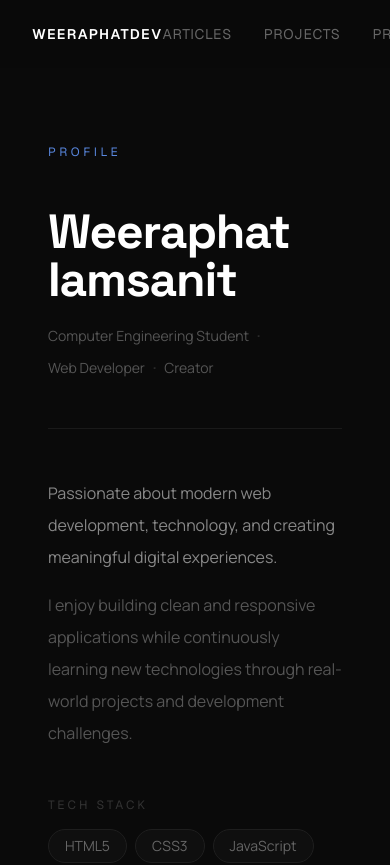
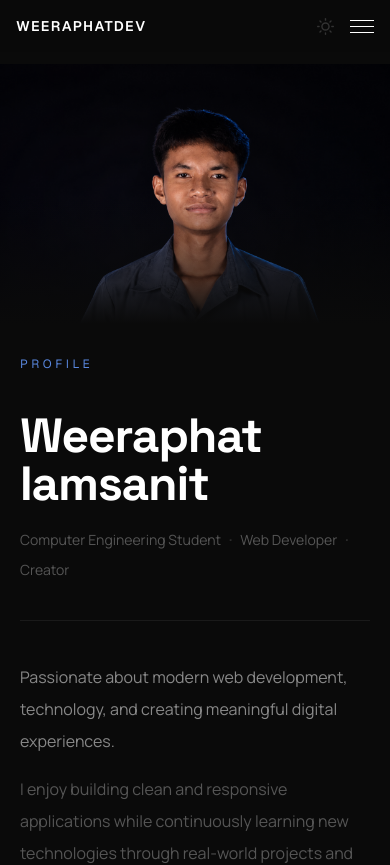
Before and after one commit to wiraphataia20-art/weeradev, a Next.js app: page /profile in a window 390 px wide. Shown: the top 865 px of the page. Built offline with nearby package versions, Linux system fonts and the light colour scheme.

Commit message:
responsive mobile layout — hamburger nav, hero title fix, profile banner

```diff
--- a/app/articles/page.tsx
+++ b/app/articles/page.tsx
@@ -8,7 +8,7 @@ export default function ArticlesPage() {
     <div className="min-h-screen" style={{ background: "var(--bg)" }}>
       <Navbar />
 
-      <main className="max-w-4xl mx-auto px-6 pt-36 pb-24">
+      <main className="max-w-4xl mx-auto px-4 md:px-6 pt-28 md:pt-36 pb-24">
         <motion.div
           initial={{ opacity: 0, y: 30 }}
           animate={{ opacity: 1, y: 0 }}
--- a/app/profile/page.tsx
+++ b/app/profile/page.tsx
@@ -17,10 +17,10 @@ const techStack = [
 
 export default function ProfilePage() {
   return (
-    <div className="min-h-screen flex" style={{ background: "var(--bg)" }}>
+    <div className="min-h-screen flex flex-col md:flex-row" style={{ background: "var(--bg)" }}>
       <Navbar />
 
-      {/* Left — sticky full-height photo */}
+      {/* Left — sticky full-height photo (desktop only) */}
       <motion.div
         initial={{ opacity: 0 }}
         animate={{ opacity: 1 }}
@@ -38,8 +38,27 @@ export default function ProfilePage() {
         />
       </motion.div>
 
+      {/* Mobile — photo banner */}
+      <motion.div
+        initial={{ opacity: 0 }}
+        animate={{ opacity: 1 }}
+        transition={{ duration: 1, ease: "easeOut" }}
+        className="md:hidden relative w-full mt-16 overflow-hidden"
+        style={{ height: 260 }}
+      >
+        <img
+          src="/profile.png"
+          alt="Weeraphat"
+          className="w-full h-full object-cover object-top"
+        />
+        <div
+          className="absolute inset-0 pointer-events-none"
+          style={{ background: "linear-gradient(to bottom, transparent 50%, var(--bg) 100%)" }}
+        />
+      </motion.div>
+
       {/* Right — scrollable content */}
-      <div className="flex-1 px-12 md:px-16 pt-36 pb-24 flex flex-col gap-12">
+      <div className="flex-1 px-5 md:px-16 pt-8 md:pt-36 pb-24 flex flex-col gap-10 md:gap-12">
 
         <motion.p {...fadeUp(0.15)} className="text-xs tracking-[0.3em] uppercase" style={{ color: "var(--accent)" }}>
           Profile
--- a/app/projects/[slug]/page.tsx
+++ b/app/projects/[slug]/page.tsx
@@ -29,7 +29,7 @@ export default function ProjectDetailPage() {
     <div className="min-h-screen" style={{ background: "var(--bg)" }}>
       <Navbar />
 
-      <main className="max-w-4xl mx-auto px-6 pt-32 pb-24">
+      <main className="max-w-4xl mx-auto px-4 md:px-6 pt-24 md:pt-32 pb-24">
 
         <motion.div {...fadeUp(0.1)} className="mb-12">
           <Link
--- a/app/projects/page.tsx
+++ b/app/projects/page.tsx
@@ -22,7 +22,7 @@ function ProjectRow({ project, index }: {
     >
       <Link href={`/projects/${project.slug}`}>
         <motion.div
-          className="group grid grid-cols-[48px_1fr_auto] gap-6 py-8 cursor-pointer"
+          className="group grid grid-cols-[36px_1fr_auto] md:grid-cols-[48px_1fr_auto] gap-3 md:gap-6 py-6 md:py-8 cursor-pointer"
           style={{ borderTop: "1px solid var(--border)" }}
           whileHover={{ x: 4 }}
           transition={{ duration: 0.2 }}
@@ -76,7 +76,7 @@ export default function ProjectsPage() {
     <div className="min-h-screen" style={{ background: "var(--bg)" }}>
       <Navbar />
 
-      <main className="max-w-4xl mx-auto px-6 pt-36 pb-24">
+      <main className="max-w-4xl mx-auto px-4 md:px-6 pt-28 md:pt-36 pb-24">
         <motion.div
           initial={{ opacity: 0, y: 30 }}
           animate={{ opacity: 1, y: 0 }}
--- a/components/Hero.tsx
+++ b/components/Hero.tsx
@@ -149,7 +149,7 @@ export default function Hero() {
 
       {/* Name */}
       <motion.div {...fadeUp(0.2)} className="relative mb-6 z-10">
-        <h1 className="text-[clamp(4rem,14vw,11rem)] font-black leading-none tracking-tighter select-none">
+        <h1 className="text-[clamp(2rem,12vw,11rem)] font-black leading-none tracking-tighter select-none">
           <span style={{ color: "#EBEBEB", fontFamily: "var(--font-playfair)", fontStyle: "italic" }}>WEERAPHAT</span>
           <span className="glow-text" style={{ color: "#5987DE", fontFamily: "var(--font-playfair)", fontStyle: "italic" }}>DEV</span>
         </h1>
--- a/components/Navbar.tsx
+++ b/components/Navbar.tsx
@@ -1,16 +1,26 @@
 "use client";
 
-import { motion } from "framer-motion";
+import { useState } from "react";
+import { motion, AnimatePresence } from "framer-motion";
 import Link from "next/link";
 import { ThemeToggle } from "./ThemeToggle";
 
+const links = [
+  { href: "/articles", label: "Articles" },
+  { href: "/projects", label: "Projects" },
+  { href: "/profile", label: "Profile" },
+];
+
 export default function Navbar() {
+  const [open, setOpen] = useState(false);
+
   return (
+    <>
       <motion.nav
         initial={{ opacity: 0, y: -20 }}
         animate={{ opacity: 1, y: 0 }}
         transition={{ duration: 0.6, ease: "easeOut" }}
-      className="fixed top-0 left-0 right-0 z-50 flex items-center justify-between px-8 py-6"
+        className="fixed top-0 left-0 right-0 z-50 flex items-center justify-between px-4 md:px-8 py-4 md:py-6"
         style={{ background: "var(--nav-bg)", backdropFilter: "blur(12px)" }}
       >
         <Link
@@ -22,36 +32,100 @@ export default function Navbar() {
         >
           WEERAPHATDEV
         </Link>
-      <div className="flex items-center gap-8">
+
+        {/* Desktop links */}
+        <div className="hidden md:flex items-center gap-8">
+          {links.map(({ href, label }) => (
             <Link
-          href="/articles"
+              key={href}
+              href={href}
               className="text-sm tracking-wider uppercase transition-colors duration-300"
               style={{ color: "var(--m2)" }}
               onMouseEnter={(e) => (e.currentTarget.style.color = "var(--fg)")}
               onMouseLeave={(e) => (e.currentTarget.style.color = "var(--m2)")}
             >
-          Articles
+              {label}
             </Link>
+          ))}
+          <ThemeToggle />
+        </div>
+
+        {/* Mobile: theme toggle + hamburger */}
+        <div className="flex md:hidden items-center gap-4">
+          <ThemeToggle />
+          <button
+            onClick={() => setOpen((v) => !v)}
+            className="flex flex-col justify-center gap-[5px] w-6 h-5 focus:outline-none"
+            aria-label="Toggle menu"
+          >
+            <motion.span
+              animate={open ? { rotate: 45, y: 7 } : { rotate: 0, y: 0 }}
+              transition={{ duration: 0.25 }}
+              className="block h-px w-full"
+              style={{ background: "var(--fg)" }}
+            />
+            <motion.span
+              animate={open ? { opacity: 0 } : { opacity: 1 }}
+              transition={{ duration: 0.2 }}
+              className="block h-px w-full"
+              style={{ background: "var(--fg)" }}
+            />
+            <motion.span
+              animate={open ? { rotate: -45, y: -7 } : { rotate: 0, y: 0 }}
+              transition={{ duration: 0.25 }}
+              className="block h-px w-full"
+              style={{ background: "var(--fg)" }}
+            />
+          </button>
+        </div>
+      </motion.nav>
+
+      {/* Mobile drawer */}
+      <AnimatePresence>
+        {open && (
+          <>
+            <motion.div
+              key="overlay"
+              initial={{ opacity: 0 }}
+              animate={{ opacity: 1 }}
+              exit={{ opacity: 0 }}
+              transition={{ duration: 0.25 }}
+              className="fixed inset-0 z-40 md:hidden"
+              style={{ background: "rgba(0,0,0,0.6)" }}
+              onClick={() => setOpen(false)}
+            />
+            <motion.div
+              key="drawer"
+              initial={{ x: "100%" }}
+              animate={{ x: 0 }}
+              exit={{ x: "100%" }}
+              transition={{ duration: 0.3, ease: [0.25, 0.46, 0.45, 0.94] }}
+              className="fixed top-0 right-0 bottom-0 z-50 w-64 flex flex-col pt-24 px-8 gap-6 md:hidden"
+              style={{ background: "var(--bg)", borderLeft: "1px solid var(--border)" }}
+            >
+              {links.map(({ href, label }, i) => (
+                <motion.div
+                  key={href}
+                  initial={{ opacity: 0, x: 20 }}
+                  animate={{ opacity: 1, x: 0 }}
+                  transition={{ delay: 0.05 + i * 0.06, duration: 0.3 }}
+                >
                   <Link
-          href="/projects"
-          className="text-sm tracking-wider uppercase transition-colors duration-300"
+                    href={href}
+                    onClick={() => setOpen(false)}
+                    className="text-lg tracking-wider uppercase transition-colors duration-300"
                     style={{ color: "var(--m2)" }}
                     onMouseEnter={(e) => (e.currentTarget.style.color = "var(--fg)")}
                     onMouseLeave={(e) => (e.currentTarget.style.color = "var(--m2)")}
                   >
-          Projects
+                    {label}
                   </Link>
-        <Link
-          href="/profile"
-          className="text-sm tracking-wider uppercase transition-colors duration-300"
-          style={{ color: "var(--m2)" }}
-          onMouseEnter={(e) => (e.currentTarget.style.color = "var(--fg)")}
-          onMouseLeave={(e) => (e.currentTarget.style.color = "var(--m2)")}
-        >
-          Profile
-        </Link>
-        <ThemeToggle />
-      </div>
-    </motion.nav>
+                </motion.div>
+              ))}
+            </motion.div>
+          </>
+        )}
+      </AnimatePresence>
+    </>
   );
 }
```
Lines whose indentation alone changed are shown as unchanged.
